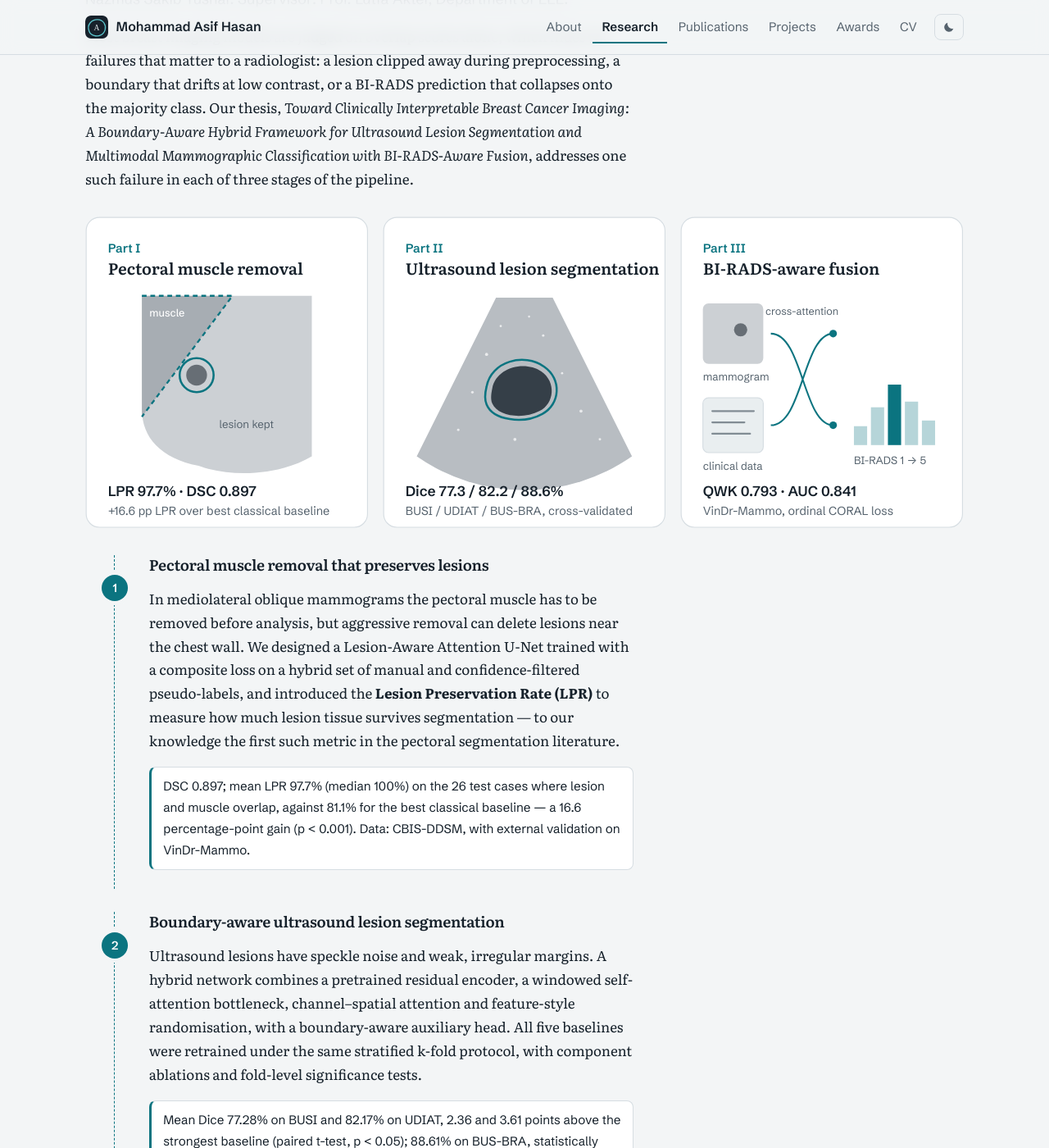
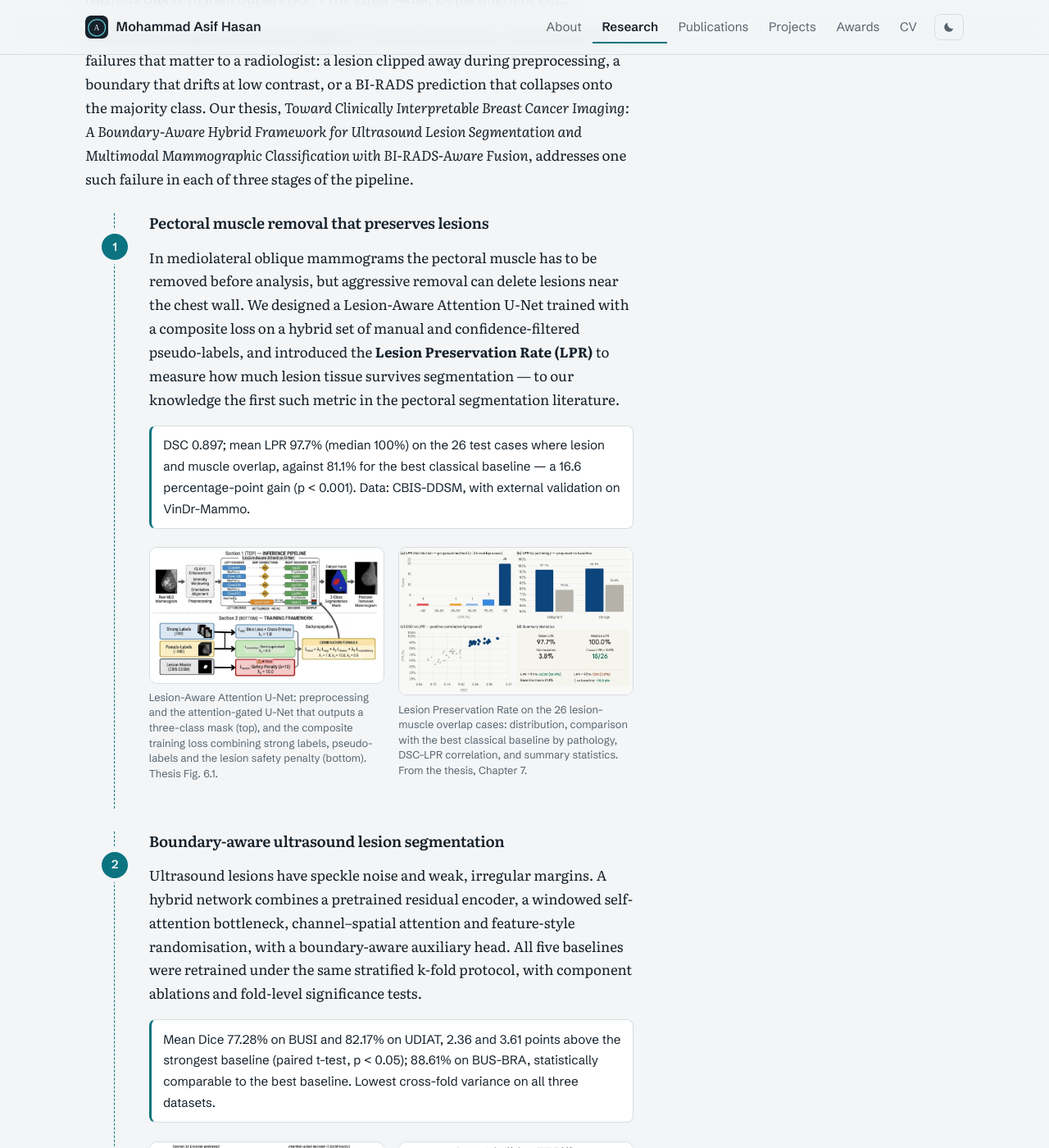
Before and after one commit to Asif190/Asif190.github.io, a Jekyll site: the page built from research.md, in a window 1280 px wide and 1400 px high, scrolled down 447 px. Shown: the whole window at 82% size. Built offline with Jekyll 4.4.1, drawn with Linux system fonts in a browser that asks for light colours; some of the changed text lies outside the part shown.

Commit message:
Replace thesis schematics with real thesis figures and results
- Research page: Lesion-Aware Attention U-Net framework (thesis Fig. 6.1)
  and LPR analysis for Part I; network architecture, component ablation
  and the Dice comparison table (thesis Table 10.1) for Part II; the
  VinDr-Mammo results table (thesis Table 14.1) for Part III
- Home page "Thesis at a glance" cards now use the thesis figures, with
  a small chart of BI-RADS 4 F1 from thesis Table 14.2 for Part III
- Remove the hand-drawn thesis diagram and its CSS

Co-Authored-By: Claude Opus 5.5 <noreply@anthropic.com>

```diff
--- a/_includes/thesis-diagram.html
+++ /dev/null
@@ -1,61 +0,0 @@
-<figure class="diagram">
-<svg viewBox="0 0 300 330" role="img" aria-label="Part I: A mammogram with the pectoral muscle wedge removed while a nearby lesion is kept.">
-    <rect x="1" y="1" width="298" height="328" rx="14" class="d-card"/>
-    <text x="24" y="38" class="d-kicker">Part I</text>
-    <text x="24" y="62" class="d-title">Pectoral muscle removal</text>
-    <g transform="translate(60,84)">
-      <path d="M0 0h180v170c-30 18-80 24-120 10C20 172 0 150 0 120z" class="d-tissue"/>
-      <path d="M0 0h96L0 128z" class="d-removed"/>
-      <path d="M0 0h96L0 128" class="d-cut"/>
-      <circle cx="58" cy="84" r="11" class="d-lesion"/>
-      <circle cx="58" cy="84" r="18" class="d-ring"/>
-      <text x="82" y="140" class="d-note">lesion kept</text>
-      <text x="8" y="22" class="d-note-light">muscle</text>
-    </g>
-    <text x="24" y="296" class="d-metric">LPR 97.7%  ·  DSC 0.897</text>
-    <text x="24" y="316" class="d-sub">+16.6 pp LPR over best classical baseline</text>
-</svg>
-<svg viewBox="0 0 300 330" role="img" aria-label="Part II: A breast ultrasound image with the lesion outlined by a predicted contour.">
-    <rect x="1" y="1" width="298" height="328" rx="14" class="d-card"/>
-    <text x="24" y="38" class="d-kicker">Part II</text>
-    <text x="24" y="62" class="d-title">Ultrasound lesion segmentation</text>
-    <g transform="translate(150,86)">
-      <path d="M-30 0h60l84 168a200 200 0 0 1-228 0z" class="d-us"/>
-      <g class="d-speck">
-        <circle cx="-40" cy="60" r="1.6"/><circle cx="20" cy="40" r="1.3"/><circle cx="60" cy="120" r="1.6"/><circle cx="-70" cy="140" r="1.3"/>
-        <circle cx="-10" cy="150" r="1.6"/><circle cx="40" cy="80" r="1.2"/><circle cx="-55" cy="100" r="1.4"/><circle cx="80" cy="150" r="1.3"/>
-        <circle cx="5" cy="20" r="1.1"/><circle cx="-25" cy="30" r="1.2"/>
-      </g>
-      <path d="M-34 96c4-22 34-30 52-18 16 11 14 34-2 42-17 9-44 6-50-8-2-5-1-11 0-16z" class="d-lesion-dark"/>
-      <path d="M-40 94c5-27 40-36 61-21 19 13 17 40-2 50-20 11-52 7-59-10-2.5-6-1.5-13 0-19z" class="d-contour"/>
-    </g>
-    <text x="24" y="296" class="d-metric">Dice 77.3 / 82.2 / 88.6%</text>
-    <text x="24" y="316" class="d-sub">BUSI / UDIAT / BUS-BRA, cross-validated</text>
-</svg>
-<svg viewBox="0 0 300 330" role="img" aria-label="Part III: Mammogram features and clinical data combined by cross-attention to predict an ordered BI-RADS category.">
-    <rect x="1" y="1" width="298" height="328" rx="14" class="d-card"/>
-    <text x="24" y="38" class="d-kicker">Part III</text>
-    <text x="24" y="62" class="d-title">BI-RADS-aware fusion</text>
-    <g transform="translate(24,92)">
-      <rect x="0" y="0" width="64" height="64" rx="6" class="d-tissue"/>
-      <circle cx="40" cy="28" r="7" class="d-lesion"/>
-      <text x="0" y="82" class="d-note">mammogram</text>
-      <rect x="0" y="100" width="64" height="58" rx="6" class="d-doc"/>
-      <path d="M10 114h44M10 126h34M10 138h40" class="d-docline"/>
-      <text x="0" y="176" class="d-note">clinical data</text>
-      <path d="M72 32c34 0 34 97 66 97M72 129c34 0 34-97 66-97" class="d-flow"/>
-      <circle cx="138" cy="32" r="4" class="d-dot"/><circle cx="138" cy="129" r="4" class="d-dot"/>
-      <text x="105" y="12" class="d-note-center">cross-attention</text>
-      <g transform="translate(160,30)">
-        <rect x="0" y="100" width="14" height="20" class="d-bar"/>
-        <rect x="18" y="80" width="14" height="40" class="d-bar"/>
-        <rect x="36" y="56" width="14" height="64" class="d-bar d-bar-hi"/>
-        <rect x="54" y="74" width="14" height="46" class="d-bar"/>
-        <rect x="72" y="94" width="14" height="26" class="d-bar"/>
-        <text x="0" y="140" class="d-note">BI-RADS 1 → 5</text>
-      </g>
-    </g>
-    <text x="24" y="296" class="d-metric">QWK 0.793  ·  AUC 0.841</text>
-    <text x="24" y="316" class="d-sub">VinDr-Mammo, ordinal CORAL loss</text>
-</svg>
-</figure>
--- a/assets/css/main.css
+++ b/assets/css/main.css
@@ -213,34 +213,36 @@ h3 { font-size: 1.15rem; margin: 1.75rem 0 .5rem; font-weight: 600; }
 .more { font-family: var(--sans); font-size: .95rem; margin-top: 1.5rem; }
 .more a { display: inline-flex; align-items: center; gap: .4rem; }
 
-/* ---------- thesis diagram ---------- */
-.diagram { margin: 0; display: grid; grid-template-columns: repeat(3, minmax(0, 1fr)); gap: 1.1rem; }
-.diagram svg { width: 100%; height: auto; display: block; }
-@media (max-width: 880px) { .diagram { grid-template-columns: 1fr; max-width: 420px; } }
-.prose .diagram { width: calc(min(var(--wrap), 100vw) - 3rem); margin: 2rem 0; }
-@media (max-width: 880px) { .prose .diagram { width: 100%; } }
-.d-card { fill: var(--surface); stroke: var(--rule); }
-.d-kicker { font: 600 13px var(--sans); fill: var(--accent); }
-.d-title { font: 600 17px var(--serif); fill: var(--ink); }
-.d-metric { font: 600 15px var(--sans); fill: var(--ink); }
-.d-sub { font: 400 12.5px var(--sans); fill: var(--muted); }
-.d-note { font: 400 11.5px var(--sans); fill: var(--muted); }
-.d-note-light { font: 500 11px var(--sans); fill: var(--surface); }
-.d-note-center { font: 400 11px var(--sans); fill: var(--muted); text-anchor: middle; }
-.d-tissue { fill: color-mix(in srgb, var(--muted) 30%, var(--surface)); }
-.d-removed { fill: color-mix(in srgb, var(--muted) 70%, var(--surface)); opacity: .55; }
-.d-cut { fill: none; stroke: var(--accent); stroke-width: 2; stroke-dasharray: 5 4; }
-.d-lesion { fill: color-mix(in srgb, var(--ink) 65%, var(--surface)); }
-.d-lesion-dark { fill: color-mix(in srgb, var(--ink) 80%, transparent); }
-.d-ring, .d-contour { fill: none; stroke: var(--accent); stroke-width: 2.2; }
-.d-us { fill: color-mix(in srgb, var(--muted) 42%, var(--surface)); }
-.d-speck circle { fill: var(--surface); opacity: .7; }
-.d-doc { fill: var(--surface-2); stroke: var(--rule); }
-.d-docline { stroke: var(--muted); stroke-width: 2; stroke-linecap: round; opacity: .7; }
-.d-flow { fill: none; stroke: var(--accent); stroke-width: 1.8; }
-.d-dot { fill: var(--accent); }
-.d-bar { fill: color-mix(in srgb, var(--accent) 30%, var(--surface)); }
-.d-bar-hi { fill: var(--accent); }
+/* ---------- thesis at a glance (home) ---------- */
+.thesis-glance { display: grid; grid-template-columns: repeat(3, minmax(0, 1fr)); gap: 1.1rem; }
+.tg-card { background: var(--surface); border: 1px solid var(--rule); border-radius: 14px; overflow: hidden; display: flex; flex-direction: column; }
+.tg-media { display: block; width: 100%; aspect-ratio: 16 / 10; background: #fff; border: 0; border-bottom: 1px solid var(--rule); border-radius: 0; margin: 0; }
+.tg-media img { width: 100%; height: 100%; object-fit: contain; padding: .5rem; }
+.tg-body { padding: 1rem 1.15rem 1.15rem; }
+.tg-kicker { font-family: var(--sans); font-size: .82rem; font-weight: 600; color: var(--accent); margin: 0 0 .25rem; }
+.tg-body h3 { font-size: 1.08rem; margin: 0 0 .45rem; line-height: 1.3; }
+.tg-metric { font-family: var(--sans); font-weight: 600; font-size: .98rem; margin: 0 0 .2rem; }
+.tg-sub { font-family: var(--sans); font-size: .86rem; color: var(--muted); margin: 0; line-height: 1.45; }
+.tg-chart { padding: .6rem 1.1rem; overflow: hidden; display: flex; flex-direction: column; justify-content: center; color: #15202a; font-family: var(--sans); }
+.tg-chart-title { font-size: .84rem; font-weight: 600; margin: 0 0 .45rem; }
+.tg-chart ul { list-style: none; margin: 0; padding: 0; display: grid; gap: .3rem; }
+.tg-chart li { display: grid; grid-template-columns: 7.2rem 1fr 2.6rem; align-items: center; gap: .5rem; font-size: .8rem; }
+.tg-bar { height: .7rem; background: #e9eef0; border-radius: 4px; overflow: hidden; }
+.tg-bar span { display: block; height: 100%; background: #8fbfc4; border-radius: 4px; }
+.tg-chart li.hi .tg-bar span { background: #0b7480; }
+.tg-chart li.hi { font-weight: 600; }
+.tg-val { text-align: right; font-variant-numeric: tabular-nums; }
+.tg-chart-note { font-size: .72rem; color: #56636e; margin: .45rem 0 0; }
+@media (max-width: 880px) { .thesis-glance { grid-template-columns: 1fr; max-width: 520px; } }
+
+/* ---------- results tables ---------- */
+.table-wrap { overflow-x: auto; margin: 1rem 0 1.25rem; }
+table.results { width: 100%; border-collapse: collapse; font-family: var(--sans); font-size: .88rem; font-variant-numeric: tabular-nums; }
+table.results caption { caption-side: bottom; text-align: left; font-size: .8rem; color: var(--muted); padding-top: .5rem; line-height: 1.45; }
+table.results th, table.results td { padding: .45rem .65rem; border-bottom: 1px solid var(--rule); text-align: right; white-space: nowrap; }
+table.results th:first-child, table.results td:first-child { text-align: left; white-space: normal; }
+table.results thead th { font-weight: 600; color: var(--muted); border-bottom: 2px solid var(--rule); }
+table.results tr.ours td { background: var(--accent-soft); }
 
 /* ---------- inner page banner ---------- */
 .page-banner {
--- a/index.html
+++ b/index.html
@@ -86,7 +86,7 @@ body_class: home
       </div>
       <a class="section-link" href="{{ '/research/' | relative_url }}#clinically-interpretable-breast-cancer-imaging">Read the details</a>
     </div>
-    {% include thesis-diagram.html %}
+    {% include thesis-glance.html %}
   </div>
 </section>
 
--- a/research.md
+++ b/research.md
@@ -10,23 +10,46 @@ body_class: research-page
 
 Most breast imaging models are judged on overlap scores alone, which hides the failures that matter to a radiologist: a lesion clipped away during preprocessing, a boundary that drifts at low contrast, or a BI-RADS prediction that collapses onto the majority class. Our thesis, *Toward Clinically Interpretable Breast Cancer Imaging: A Boundary-Aware Hybrid Framework for Ultrasound Lesion Segmentation and Multimodal Mammographic Classification with BI-RADS-Aware Fusion*, addresses one such failure in each of three stages of the pipeline.
 
-{% include thesis-diagram.html %}
-
 <ol class="stages">
 <li>
 <h3>Pectoral muscle removal that preserves lesions</h3>
 <p>In mediolateral oblique mammograms the pectoral muscle has to be removed before analysis, but aggressive removal can delete lesions near the chest wall. We designed a Lesion-Aware Attention U-Net trained with a composite loss on a hybrid set of manual and confidence-filtered pseudo-labels, and introduced the <strong>Lesion Preservation Rate (LPR)</strong> to measure how much lesion tissue survives segmentation — to our knowledge the first such metric in the pectoral segmentation literature.</p>
 <p class="result">DSC 0.897; mean LPR 97.7% (median 100%) on the 26 test cases where lesion and muscle overlap, against 81.1% for the best classical baseline — a 16.6 percentage-point gain (p &lt; 0.001). Data: CBIS-DDSM, with external validation on VinDr-Mammo.</p>
+<div class="fig-row">{% include figure.html file="thesis/part1-framework" large=true caption="Lesion-Aware Attention U-Net: preprocessing and the attention-gated U-Net that outputs a three-class mask (top), and the composite training loss combining strong labels, pseudo-labels and the lesion safety penalty (bottom). Thesis Fig. 6.1." alt="Diagram of the Lesion-Aware Attention U-Net inference pipeline and training framework" %}{% include figure.html file="thesis/part1-lpr-analysis" large=true caption="Lesion Preservation Rate on the 26 lesion–muscle overlap cases: distribution, comparison with the best classical baseline by pathology, DSC–LPR correlation, and summary statistics. From the thesis, Chapter 7." alt="Four-panel chart of LPR results" %}</div>
 </li>
 <li>
 <h3>Boundary-aware ultrasound lesion segmentation</h3>
 <p>Ultrasound lesions have speckle noise and weak, irregular margins. A hybrid network combines a pretrained residual encoder, a windowed self-attention bottleneck, channel–spatial attention and feature-style randomisation, with a boundary-aware auxiliary head. All five baselines were retrained under the same stratified k-fold protocol, with component ablations and fold-level significance tests.</p>
 <p class="result">Mean Dice 77.28% on BUSI and 82.17% on UDIAT, 2.36 and 3.61 points above the strongest baseline (paired t-test, p &lt; 0.05); 88.61% on BUS-BRA, statistically comparable to the best baseline. Lowest cross-fold variance on all three datasets.</p>
+<div class="fig-row">{% include figure.html file="thesis/part2-architecture" large=true caption="Network architecture: pretrained ResNet-34 encoder, windowed self-attention bottleneck with CBAM, attention-gated decoder, and training-only SDF and deep-supervision heads." alt="Encoder-decoder architecture diagram with attention gates and a windowed self-attention bottleneck" %}{% include figure.html file="thesis/part2-ablation" large=true caption="Component ablation on BUSI: change in Dice when each component is removed. Feature-style randomisation (MixStyle) and CBAM contribute most." alt="Horizontal bar chart of Dice change per removed component" %}</div>
+<div class="table-wrap"><table class="results">
+<caption>Mean Dice (%) ± standard deviation across folds, all methods retrained under the same protocol (thesis Table 10.1). Best per dataset in bold.</caption>
+<thead><tr><th>Method</th><th>BUSI</th><th>UDIAT</th><th>BUS-BRA</th></tr></thead>
+<tbody>
+<tr><td>U-Net</td><td>74.92 ± 3.95</td><td>76.15 ± 3.58</td><td>86.11 ± 1.45</td></tr>
+<tr><td>U-Net++</td><td>72.35 ± 5.28</td><td>78.21 ± 3.66</td><td>88.25 ± 0.55</td></tr>
+<tr><td>Attention U-Net</td><td>73.11 ± 2.60</td><td>76.15 ± 4.79</td><td>87.49 ± 0.39</td></tr>
+<tr><td>DeepLabV3+</td><td>74.57 ± 2.54</td><td>76.32 ± 4.08</td><td><strong>88.74 ± 0.47</strong></td></tr>
+<tr><td>MA-Net</td><td>72.96 ± 2.50</td><td>78.56 ± 3.93</td><td>86.42 ± 0.96</td></tr>
+<tr class="ours"><td>Ours</td><td><strong>77.28 ± 2.43</strong></td><td><strong>82.17 ± 1.48</strong></td><td>88.61 ± 0.16</td></tr>
+</tbody></table></div>
 </li>
 <li>
 <h3>BI-RADS-aware multimodal fusion</h3>
 <p>BI-RADS categories are ordered, and the rarer high-suspicion classes are the ones that matter most. <strong>BOCAF</strong> (Bidirectional Ordinal Cross-Attention Fusion) lets mammogram features and clinical metadata attend to each other, and is trained with a CORAL ordinal loss with class-imbalance weighting and a threshold-separation penalty to prevent recall collapse on minority categories.</p>
 <p class="result">Quadratic weighted kappa 0.793 and macro AUC 0.841 on the official VinDr-Mammo test set, improving on the strongest unimodal and simple-fusion baselines (p &lt; 0.05).</p>
+<div class="table-wrap"><table class="results">
+<caption>Test-set results on VinDr-Mammo (thesis Table 14.1). QWK = quadratic weighted kappa; MAE = mean absolute error in BI-RADS categories; last column = recall on BI-RADS 4 / 5. * p &lt; 0.05 versus the best baseline.</caption>
+<thead><tr><th>Method</th><th>QWK ↑</th><th>Macro AUC ↑</th><th>Accuracy ↑</th><th>MAE ↓</th><th>BR4 / BR5 recall ↑</th></tr></thead>
+<tbody>
+<tr><td>Image only</td><td>0.741</td><td>0.779</td><td>0.694</td><td>0.341</td><td>0.47 / 0.81</td></tr>
+<tr><td>Clinical only</td><td>0.612</td><td>0.703</td><td>0.631</td><td>0.412</td><td>0.31 / 0.62</td></tr>
+<tr><td>Concat + MLP fusion</td><td>0.758</td><td>0.801</td><td>0.711</td><td>0.318</td><td>0.52 / 0.86</td></tr>
+<tr><td>Cross-attention (one-way)</td><td>0.771</td><td>0.814</td><td>0.724</td><td>0.298</td><td>0.58 / 0.90</td></tr>
+<tr><td>BOCAF without prototype attention</td><td>0.779</td><td>0.821</td><td>0.731</td><td>0.288</td><td>0.61 / 0.92</td></tr>
+<tr class="ours"><td>BOCAF</td><td><strong>0.793*</strong></td><td><strong>0.841*</strong></td><td><strong>0.737</strong></td><td><strong>0.279</strong></td><td><strong>0.67 / 0.95</strong></td></tr>
+</tbody></table></div>
+<p class="meta-line">Per-class F1 rises most on the hard middle categories: BI-RADS 2 from 0.000 (image only) to 0.421, and BI-RADS 4 from 0.214 to 0.523 (thesis Table 14.2).</p>
 </li>
 </ol>
 
```
Also changed, not shown: _includes/thesis-glance.html (added, +47 -0 lines), README.md, assets/img/thesis/part1-framework-thumb.jpg (added), assets/img/thesis/part1-framework.jpg (added), assets/img/thesis/part1-lpr-analysis-thumb.jpg (added), assets/img/thesis/part1-lpr-analysis.jpg (added), assets/img/thesis/part2-ablation-thumb.jpg (added), assets/img/thesis/part2-ablation.jpg (added), assets/img/thesis/part2-architecture-thumb.jpg (added), assets/img/thesis/part2-architecture.jpg (added).
